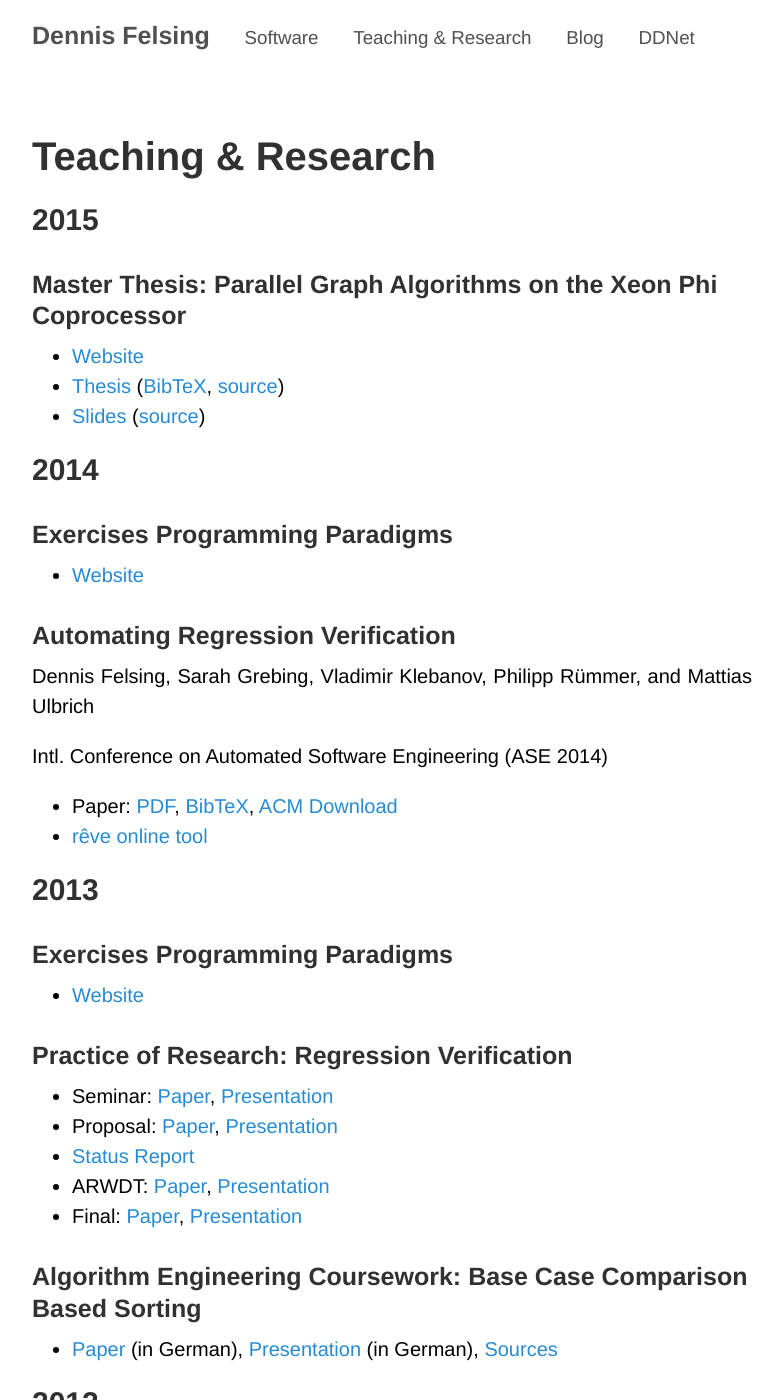
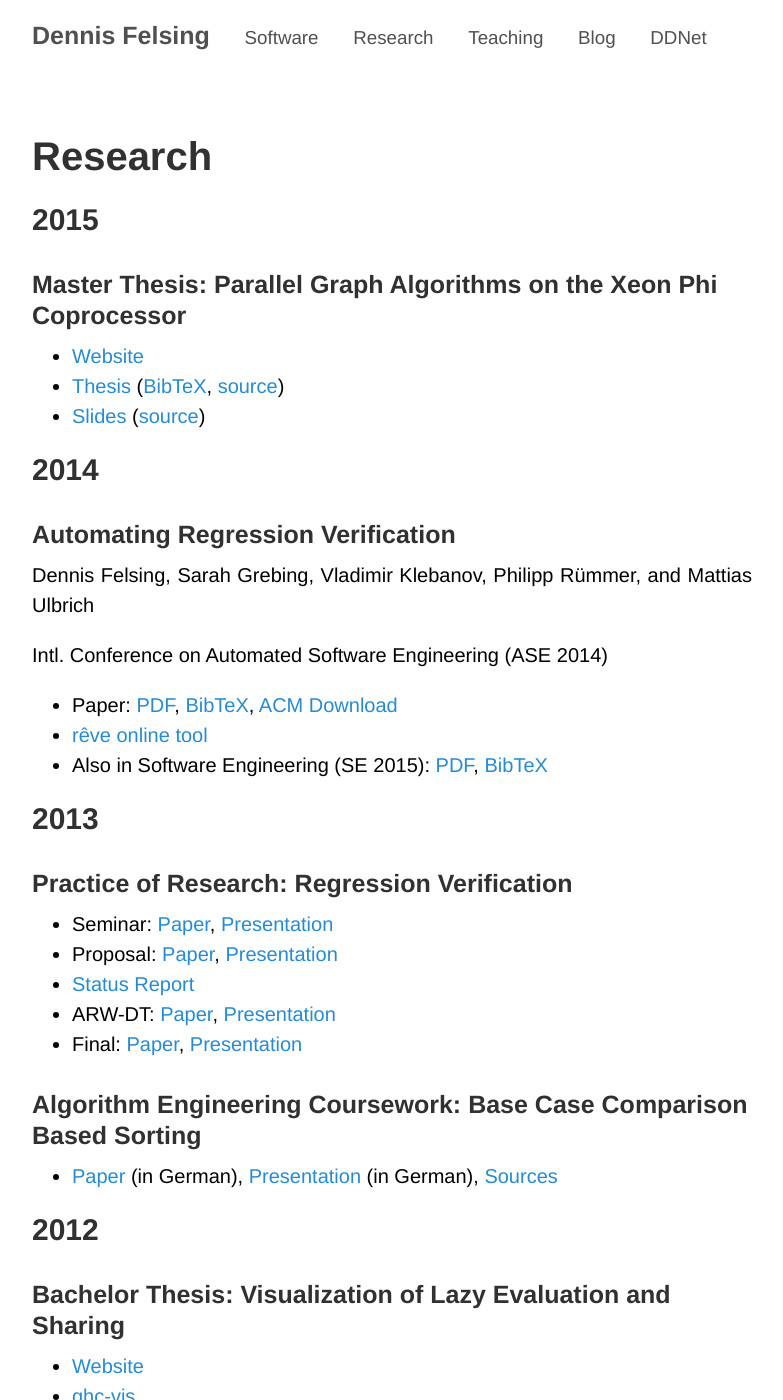
Before and after one commit to def-/felsin9-web, a Jekyll site: the page built from www/research.md, in a window 1280 px wide and 1400 px high. Shown: the whole window, without its empty margins (248-1031 px from the left). Built offline with Jekyll 4.4.1, drawn with Linux system fonts in a browser that asks for light colours; Markdown is read by kramdown in place of the engine named in the settings; some of the changed text lies outside the part shown.

Commit message:
SEM2015, split Teaching/Research

```diff
--- a/www/_config.yml
+++ b/www/_config.yml
@@ -20,7 +20,8 @@ author:
 
 pages_list:
   Software: '/nnis/software/'
-  'Teaching & Research': '/nnis/teaching-research/'
+  Research: '/nnis/research/'
+  Teaching: '/nnis/teaching/'
   Blog: 'http://hookrace.net/'
   DDNet: 'http://ddnet.tw/'
 
--- a/www/teaching-research.md
+++ b/www/research.md
@@ -1,9 +1,9 @@
 ---
 layout: default
-title: Teaching & Research
+title: Research
 ---
 
-# Teaching & Research
+# Research
 
 ## 2015
 
@@ -15,10 +15,6 @@ title: Teaching & Research
 
 ## 2014
 
-### Exercises Programming Paradigms
-
-- [Website](http://student.kit.edu/~ubcqr/2014w/uebung_pp)
-
 ### Automating Regression Verification
 
 Dennis Felsing, Sarah Grebing, Vladimir Klebanov, Philipp Rümmer, and Mattias Ulbrich
@@ -27,19 +23,16 @@ Intl. Conference on Automated Software Engineering (ASE 2014)
 
 - Paper: [PDF](../pubs/ase2014.pdf), [BibTeX](../pubs/ase2014.bib), [ACM Download](http://dx.doi.org/10.1145/2642937.2642987)
 - [rêve online tool](http://formal.iti.kit.edu/improve/reve/)
+- Also in Software Engineering (SE 2015): [PDF](../pubs/sem2015.pdf), [BibTeX](../pubs/sem2015.bib)
 
 ## 2013
-
-### Exercises Programming Paradigms
-
-- [Website](http://student.kit.edu/~ubcqr/2013w/uebung_pp)
 
 ### Practice of Research: Regression Verification
 
 - Seminar: [Paper](../rv/seminar-paper.pdf), [Presentation](../rv/seminar-presentation.pdf)
 - Proposal: [Paper](../rv/proposal-paper.pdf), [Presentation](../rv/proposal-presentation.pdf)
 - [Status Report](../rv/status-report.pdf)
-- ARWDT: [Paper](../rv/arwdt-abstract.pdf), [Presentation](../rv/arwdt-presentation.pdf)
+- ARW-DT: [Paper](../rv/arwdt-abstract.pdf), [Presentation](../rv/arwdt-presentation.pdf)
 - Final: [Paper](../rv/final-paper.pdf), [Presentation](../rv/final-presentation.pdf)
 
 ### Algorithm Engineering Coursework: Base Case Comparison Based Sorting
@@ -47,10 +40,6 @@ Intl. Conference on Automated Software Engineering (ASE 2014)
 - [Paper](../algeng/paper.pdf) (in German), [Presentation](../algeng/beamer.pdf) (in German), [Sources](../algeng/basesort.tar.bz2)
 
 ## 2012
-
-### Exercises Programming Paradigms
-
-- [Website](http://student.kit.edu/~ubcqr/2012w/uebung_pp)
 
 ### Bachelor Thesis: Visualization of Lazy Evaluation and Sharing
 
@@ -75,13 +64,3 @@ Both were the fastest implementations:
 
 - [Elaboration](../rotary-element/ausarbeitung.pdf) (in German), [Presentation](../rotary-element/beamer.pdf) (in German), [source](../rotary-element/ausarbeitung.tar.bz2)
 - [Rotary Element Simulation](../software/#rotary-element-simulation-(2012))
-
-### Tutorium Algorithmen 1
-
-- [Website](http://student.kit.edu/~ubcqr/2011s/tut_algo)
-
-## 2010
-
-### Tutorium Grundbegriffe der Informatik
-
-- [Website](http://student.kit.edu/~ubcqr/2010w/tut_gbi)
```
Also changed, not shown: www/index.md (+1 -1 lines), www/pubs/sem2015.bib (added, +8 -0 lines), www/teaching.md (added, +36 -0 lines), www/pubs/ase2014.bib (indentation only), 1 other file.
